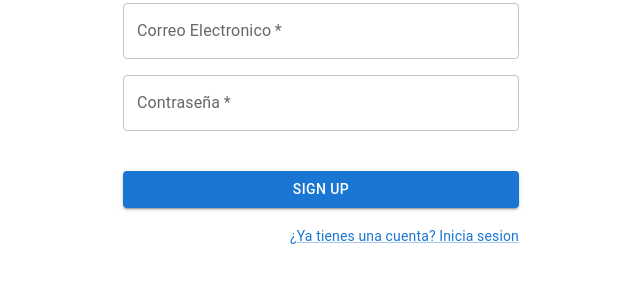
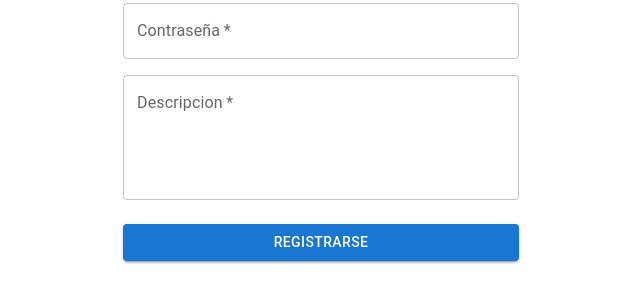
Before and after one commit to Patricio1Labra/tdw, a React (Vite) app: page /signup in a window 1280 px wide. Shown: the part 533-814 px from the top of the page, without its empty margins (319-959 px from the left). Built offline with nearby package versions, Linux system fonts and the light colour scheme; no server answers.

Commit message:
el formulario crea un perro

```diff
--- a/src/components/SignUp.jsx
+++ b/src/components/SignUp.jsx
@@ -23,33 +23,58 @@ const defaultTheme = createTheme();
 
 export default function SignUp() {
   const [imagen, setImagen] = useState("");
-  const [age, setAge] = useState('');
+  const [sexo, setSexo] = useState("");
 
-  const handleSubmit = (event) => {
-    event.preventDefault();
-    const data = new FormData(event.currentTarget);
-    console.log({
-      email: data.get('email'),
-      password: data.get('password'),
-    });
-  };
+  const [formData, setFormData] = useState({
+    nombre: '',
+    sexo: '',
+    url_foto: '',
+    email: '',
+    password: '',
+    descripcion: 'probando',
+  });
 
   const ObtenerImagen = () => {
     axios
       .get("https://dog.ceo/api/breeds/image/random")
       .then((response) => {
         setImagen(response.data.message);
+        setFormData({...formData,url_foto: response.data.message,});
         handleClose();
       });
   };
 
+  const handleChangeSelect = (event) => {
+    setSexo(event.target.value);
+    setFormData({...formData,sexo: event.target.value,});
+  };
+
   const handleChange = (event) => {
-    setAge(event.target.value);
+    const { name, value } = event.target;
+    setFormData({ ...formData, [name]: value });
   };
 
   useEffect(() => {
     ObtenerImagen();
   }, []);
+
+  const handleSubmit = async (event) => {
+    event.preventDefault();
+    try {
+      await axios.post('http://localhost:8000/api/perros/agregar/', formData);
+      setFormData({
+        nombre: '',
+        sexo: '',
+        url_foto: '',
+        email: '',
+        password: '',
+        descripcion: '',
+      });
+    } catch (error) {
+      console.log(formData)
+      console.log("no funciona")
+    }
+  };
 
   return (
     <ThemeProvider theme={defaultTheme}>
@@ -57,7 +82,6 @@ export default function SignUp() {
         <CssBaseline />
         <Box
           sx={{
-            marginTop: 8,
             display: 'flex',
             flexDirection: 'column',
             alignItems: 'center',
@@ -69,7 +93,7 @@ export default function SignUp() {
           <Typography component="h1" variant="h5">
             Registro
           </Typography>
-          <Box component="form" noValidate onSubmit={handleSubmit} sx={{ mt: 3 }}>
+          <Box component="form" noValidate onSubmit={handleSubmit} sx={{ mt: 2 }}>
             <Grid container spacing={2}>
               <Grid item xs={12}>
                 <Card sx={{ display: 'flex', alignItems: 'center' }}>
@@ -89,12 +113,13 @@ export default function SignUp() {
               <Grid item xs={12}>
                 <TextField
                   autoComplete="given-name"
-                  name="firstName"
+                  name="nombre"
                   required
                   fullWidth
-                  id="firstName"
+                  id="nombre"
                   label="Nombre"
                   autoFocus
+                  onChange={handleChange}
                 />
               </Grid>
               <Grid item xs={12}>
@@ -102,15 +127,15 @@ export default function SignUp() {
                   <InputLabel id="demo-simple-select-label">Sexo *</InputLabel>
                   <Select
                     labelId="demo-simple-select-label"
-                    id="demo-simple-select"
-                    value={age}
+                    id="sexo"
+                    value={sexo}
                     label="Sexo *"
-                    onChange={handleChange}
+                    onChange={handleChangeSelect}
                     required
                   >
-                    <MenuItem value={10}>Macho</MenuItem>
-                    <MenuItem value={20}>Hembra</MenuItem>
-                    <MenuItem value={30}>Otro</MenuItem>
+                    <MenuItem value={'Macho'}>Macho</MenuItem>
+                    <MenuItem value={'Hembra'}>Hembra</MenuItem>
+                    <MenuItem value={'Otro'}>Otro</MenuItem>
                   </Select>
                 </FormControl>
               </Grid>
@@ -122,6 +147,7 @@ export default function SignUp() {
                   label="Correo Electronico"
                   name="email"
                   autoComplete="email"
+                  onChange={handleChange}
                 />
               </Grid>
               <Grid item xs={12}>
@@ -133,9 +159,19 @@ export default function SignUp() {
                   type="password"
                   id="password"
                   autoComplete="new-password"
+                  onChange={handleChange}
                 />
               </Grid>
               <Grid item xs={12}>
+                <TextField
+                  id="descripcion"
+                  label="Descripcion"
+                  multiline
+                  required
+                  fullWidth
+                  rows={4}
+                  onChange={handleChange}
+                />
               </Grid>
             </Grid>
             <Button
@@ -144,7 +180,7 @@ export default function SignUp() {
               variant="contained"
               sx={{ mt: 3, mb: 2 }}
             >
-              Sign Up
+              Registrarse
             </Button>
             <Grid container justifyContent="flex-end">
               <Grid item>
```
Also changed, not shown: 1 other file (tests, documents, lock files or other folders).
